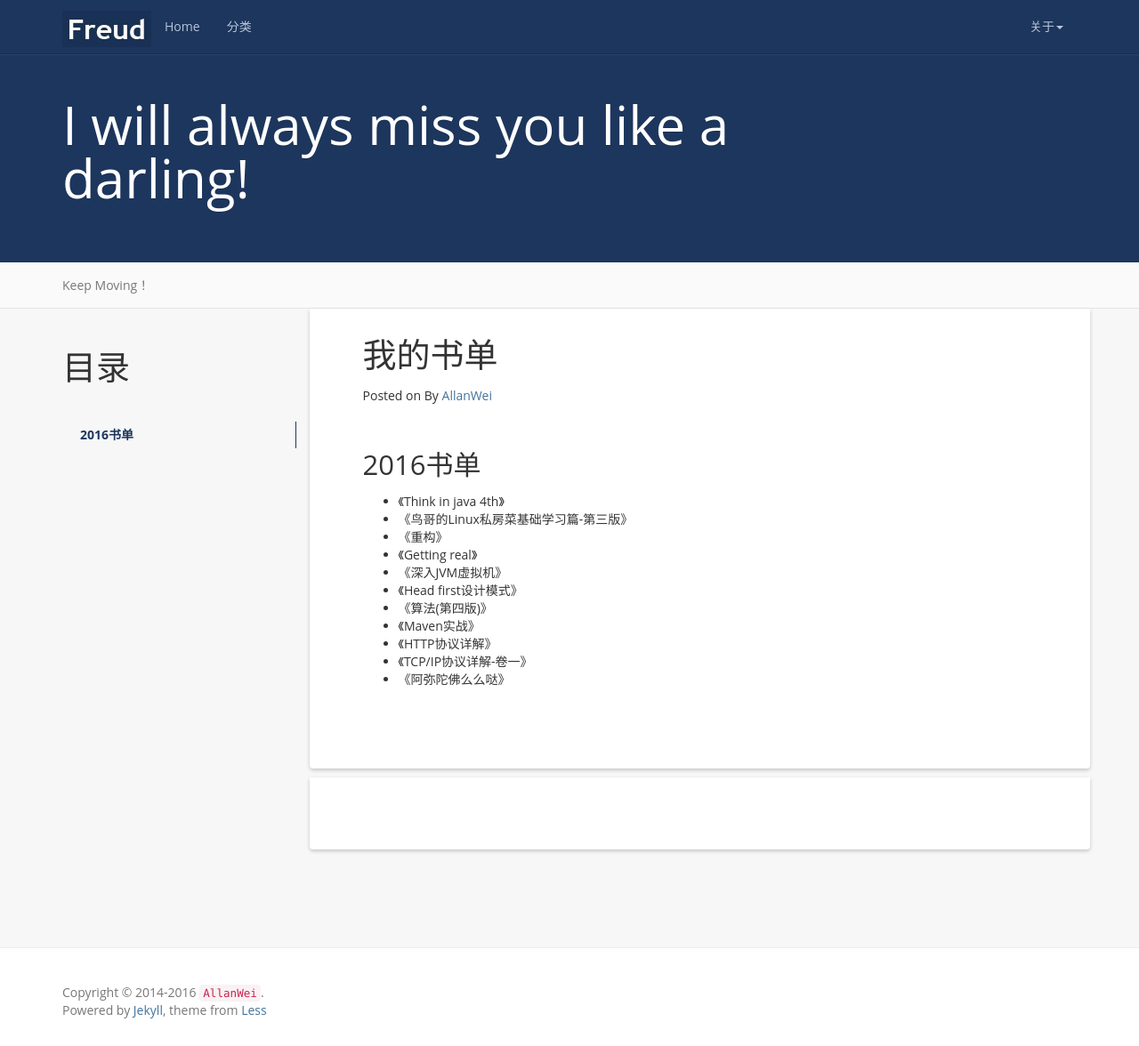
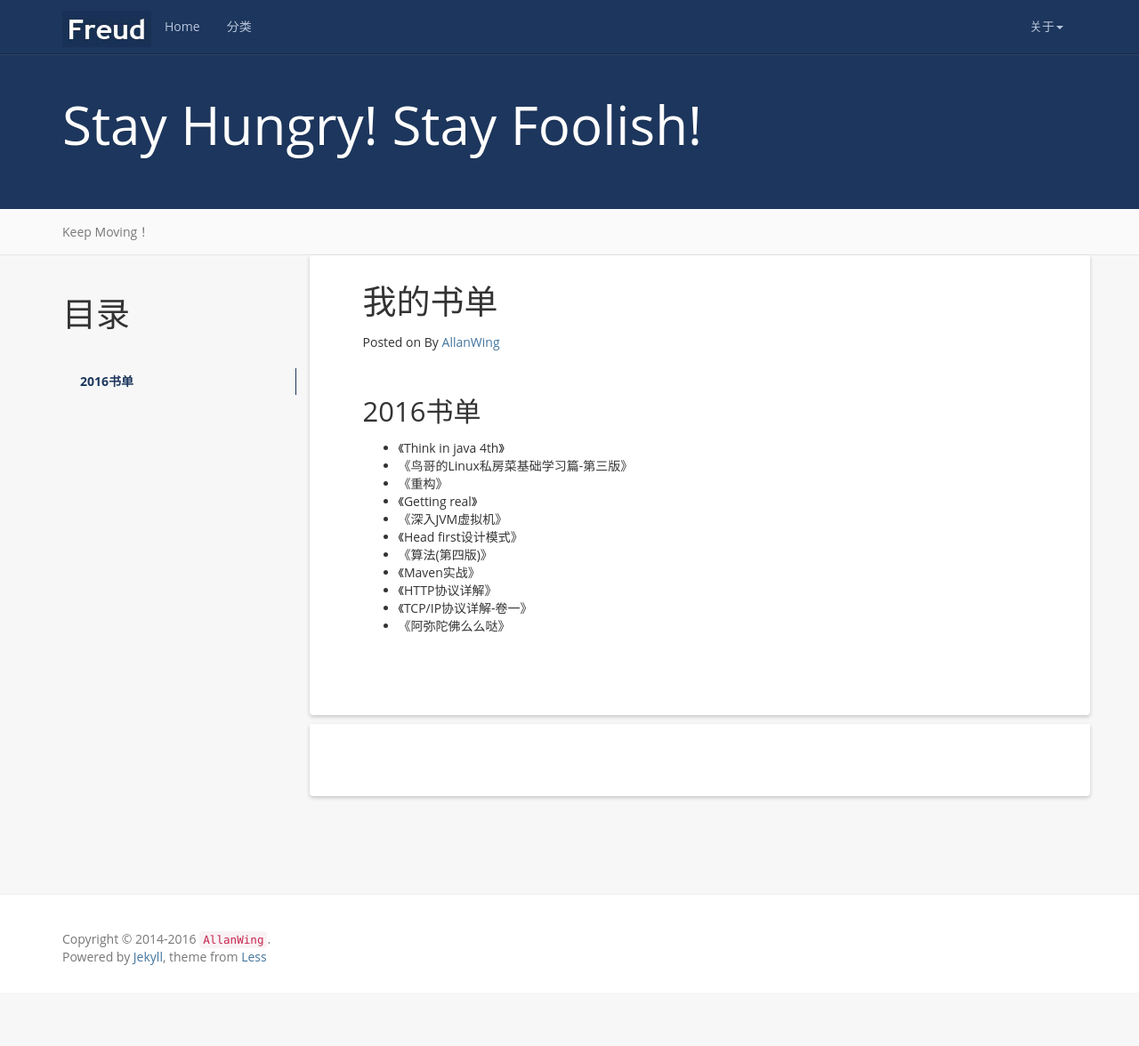
Before and after one commit to AllanWei0113/AllanWei0113.github.io, a Jekyll site: the page built from books.md, in a window 1280 px wide and 1176 px high. Shown: the whole window at 89% size. Built offline with Jekyll 4.4.1, drawn with Linux system fonts in a browser that asks for light colours; comment, search, counter and statistics services are not loaded.

Commit message:
feat(cofig): 修改

```diff
--- a/_config.yml
+++ b/_config.yml
@@ -1,14 +1,14 @@
 # Site settings
 name: 乱七八糟
 email: 1029034175@qq.com
-author: AllanWei
+author: AllanWing
 url: AllanWei0113.github.io
 #resume_site: http://www.hifreud.com/Resume.io/
 github: https://github.com/AllanWei0113/
 #baseurl: "/LessOrMore"
 description: Wanna Be ...
 meta_description: 危能，个人博客。
-motto: I will always miss you like a darling!
+motto: Stay Hungry! Stay Foolish!
 banner: Keep Moving！
 
 #permalink: /:categories/:year/:month/:day/:title/
```
